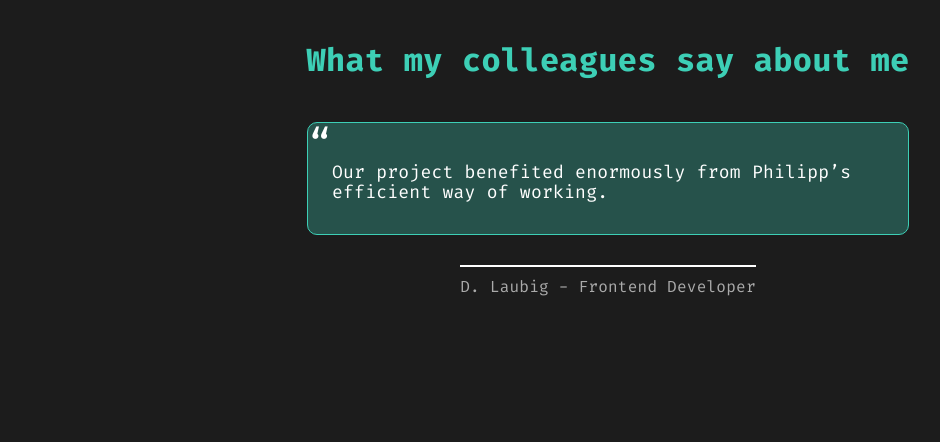
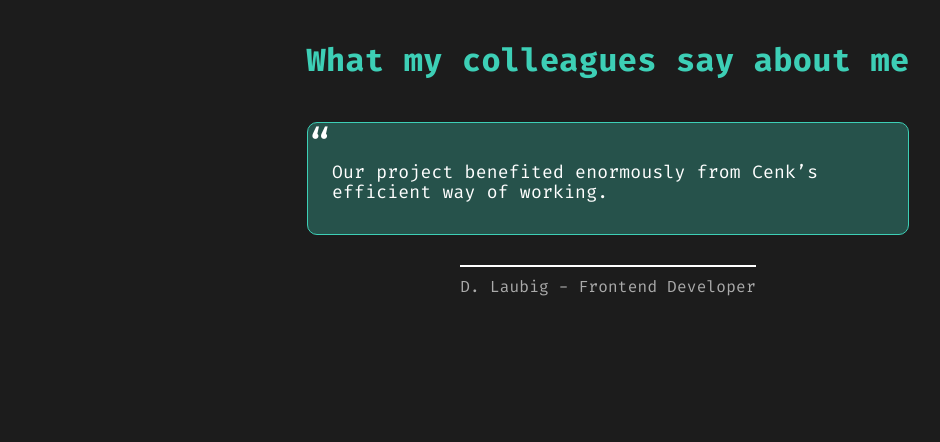
Before and after one commit to CenkKorkmaz92/MyPortfolio, an Angular app: page / in a window 1280 px wide. Shown: the part 4320-4762 px from the top of the page, without its empty margins (32-972 px from the left). Built offline with nearby package versions, Linux system fonts and the light colour scheme.

Commit message:
comment name chnages, scss fixes

```diff
--- a/src/app/comments/comments.component.scss
+++ b/src/app/comments/comments.component.scss
@@ -47,7 +47,6 @@
         display: flex;
         flex-direction: row;
         width: 100%;
-        gap: 15px;
       }
 
     .testimonial-slide {
--- a/src/app/comments/comments.component.ts
+++ b/src/app/comments/comments.component.ts
@@ -19,26 +19,26 @@ export class CommentsComponent {
   testimonials: Testimonial[] = [
     {
       quote: {
-        EN: "Our project benefited enormously from Philipp’s efficient way of working.",
-        DE: "Unser Projekt profitierte enorm von Philipps effizienter Arbeitsweise.",
+        EN: "Our project benefited enormously from Cenk’s efficient way of working.",
+        DE: "Unser Projekt profitierte enorm von Cenk’s effizienter Arbeitsweise.",
       },
       author: "D. Laubig",
       role: "Frontend Developer",
     },
     {
       quote: {
-        EN: "Philipp has proven to be a reliable group partner. His technical skills and proactive approach were crucial to the success of our project.",
-        DE: "Philipp hat sich als zuverlässiger Gruppenpartner erwiesen. Seine technischen Fähigkeiten und sein proaktiver Ansatz waren entscheidend für den Erfolg unseres Projekts.",
+        EN: "Cenk has proven to be a reliable group partner. His technical skills and proactive approach were crucial to the success of our project.",
+        DE: "Cenk hat sich als zuverlässiger Gruppenpartner erwiesen. Seine technischen Fähigkeiten und sein proaktiver Ansatz waren entscheidend für den Erfolg unseres Projekts.",
       },
-      author: "C. Korkmaz",
+      author: "P. Schoenborn",
       role: "Frontend Developer",
     },
     {
       quote: {
-        EN: "I had the good fortune of working with Philipp in a group project at the Developer Akademie that involved a lot of effort. He always stayed calm, cool, and focused, and made sure our team was set up for success. He's super knowledgeable, easy to work with, and I'd happily work with him again given the chance.",
-        DE: "Ich hatte das Glück, mit Philipp an einem Gruppenprojekt bei der Developer Akademie zu arbeiten, das viel Einsatz erforderte. Er blieb immer ruhig, konzentriert und sorgte dafür, dass unser Team erfolgreich war. Er ist äußerst kompetent, es ist leicht mit ihm zu arbeiten und ich würde jederzeit wieder mit ihm arbeiten.",
+        EN: "I had the good fortune of working with Cenk in a group project at the Developer Akademie that involved a lot of effort. He always stayed calm, cool, and focused, and made sure our team was set up for success. He's super knowledgeable, easy to work with, and I'd happily work with him again given the chance.",
+        DE: "Ich hatte das Glück, mit Cenk an einem Gruppenprojekt bei der Developer Akademie zu arbeiten, das viel Einsatz erforderte. Er blieb immer ruhig, konzentriert und sorgte dafür, dass unser Team erfolgreich war. Er ist äußerst kompetent, es ist leicht mit ihm zu arbeiten und ich würde jederzeit wieder mit ihm arbeiten.",
       },
-      author: "B. Scheiber",
+      author: "R. H.",
       role: "Frontend Developer",
     },
   ];
```
